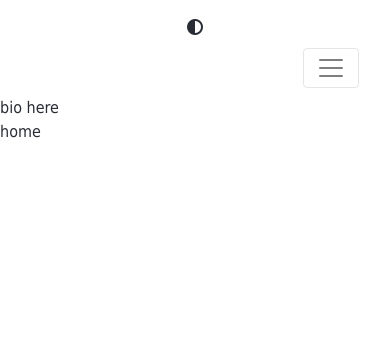
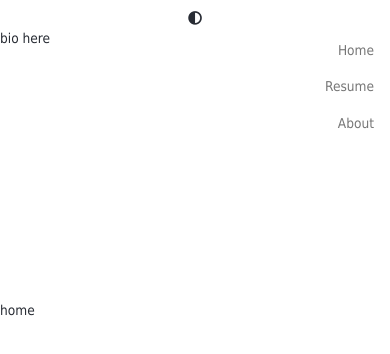
Before and after one commit to hnbarr/heatherbarr, a React (Create React App) app: page / in a window 390 px wide. Shown: the top 354 px of the page. Built offline with nearby package versions, Linux system fonts and the light colour scheme.

Commit message:
adjusted order of components to fit layout with toggler in nav

```diff
--- a/src/App.js
+++ b/src/App.js
@@ -1,9 +1,10 @@
 import React,  { useState } from 'react';
-import { BrowserRouter } from 'react-router-dom'
+import { BrowserRouter, NavLink } from 'react-router-dom'
 import Router from './Router'
 import {ThemeProvider} from "styled-components";
 import { GlobalStyles } from "./components/GlobalStyles";
 import { lightTheme, darkTheme } from "./components/Theme"
+import Contact from './components/Contact';
 
 function App() {
   const [theme, setTheme] = useState('light');
@@ -16,10 +17,25 @@ function App() {
     <>
     <GlobalStyles/>
     <BrowserRouter>
-    <div id="themeToggle">
-      <i className="fa fa-adjust" onClick={themeToggler}></i>
-    </div>
+        <div className="row d-none d-md-block">
+          <div className="col-12">
+            <div id="themeToggle">
+              <i className="fa fa-adjust" onClick={themeToggler}></i>
+            </div>
+          </div>
+          <div className="col-12 col-md-6">
+            <Contact />
+          </div>
+        </div>
         <div>
+        <div className="row d-md-none" id="mobileTopPane">
+              <div className="col-12 col-md-6">
+                <div id="themeToggle">
+                  <i className="fa fa-adjust" onClick={themeToggler}></i>
+                </div>
+                <Contact />
+              </div>
+            </div>
             <Router />
         </div>
       </BrowserRouter>
--- a/src/Router.js
+++ b/src/Router.js
@@ -16,7 +16,7 @@ const Router = () => {
                     <Navbar/>
                 </div>
                 <div className="col-12 col-md-6">
-                    <Contact />
+                    {/* <Contact /> */}
                 </div>
                 <div className="col-12 col-md-6">
                     <BrowserRouter>
--- a/src/components/Navbar.js
+++ b/src/components/Navbar.js
@@ -3,13 +3,12 @@ import React, { Component } from 'react'
 export default class Navbar extends Component {
     render() {
         return (
-            <div className="col-12 d-md-none">
-                <nav className="navbar navbar-expand-lg navbar-light d-md-none">
+            <nav className="navbar fixed-top">
                 <a className="navbar-brand" href="/Home"></a>
-                    <button className="navbar-toggler" type="button" data-toggle="collapse" data-target="#navDropdownMenu" aria-controls="navDropdownMenu" aria-expanded="false" aria-label="Toggle navigation">
+                {/* <button className="navbar-toggler" type="button" data-toggle="collapse" data-target="#navDropdownMenu" aria-controls="navDropdownMenu" aria-expanded="false" aria-label="Toggle navigation">
                     <span className="navbar-toggler-icon"></span>
-                    </button>
-                    <div className="collapse navbar-collapse" id="navDropdownMenu">
+                </button> */}
+                <div className="" id="navDropdownMenu">
                     <div className="navbar-nav">
                     <a className="nav-item nav-link active" href="/">Home <span className="sr-only">(current)</span></a>
                     <a className="nav-item nav-link" href="/Resume">Resume</a>
@@ -17,7 +16,6 @@ export default class Navbar extends Component {
                     </div>
                 </div>
             </nav>
-            </div>
         )
     }
 }
--- a/src/main.css
+++ b/src/main.css
@@ -1,3 +1,7 @@
+body {
+  font-size: .85rem;
+}
+
 ul.navtabs {
   list-style-type: none;
 }
@@ -6,7 +10,6 @@ ul.navtabs li.nav-item {
   width: -webkit-fit-content;
   width: -moz-fit-content;
   width: fit-content;
-  font-size: .8rem;
 }
 
 ul.navtabs li.nav-item a {
@@ -19,21 +22,43 @@ ul.navtabs li.nav-item .active {
   text-align: center;
 }
 
+ul.navtabsMobile {
+  list-style-type: none;
+}
+
+ul.navtabsMobile li.nav-item a {
+  color: #767676;
+}
+
+ul.navtabsMobile li.nav-item .active {
+  border-bottom: 1px solid #767676;
+  border-bottom-width: thin;
+  text-align: center;
+}
+
 #themeToggle {
   text-align: center;
-  margin-top: 1rem;
+  margin-top: .5rem;
 }
 
 #themeToggle .btn {
   outline: none;
 }
 
-.navbar .navbar-toggler-icon {
-  color: #767676;
-  outline: none;
+.navbar {
+  margin-top: 1.5rem;
 }
 
-.navbar .navbar-nav .nav-item {
+.navbar .nav-item {
+  text-align: right;
   color: #767676;
 }
+
+#mobileTopPane {
+  height: 300px;
+}
+
+#activePane {
+  margin-top: 300px;
+}
 /*# sourceMappingURL=main.css.map */
--- a/src/main.scss
+++ b/src/main.scss
@@ -10,13 +10,31 @@
 //     text-align: center;
 // }
 
+body {
+    font-size: .85rem;
+}
+
 $universalGrey: #767676;
+$universalPurple: #BB86FC;
 
 ul.navtabs {
     list-style-type: none;
     li.nav-item{
         width: fit-content;
-        font-size: .8rem;
+        a {
+            color: $universalGrey;
+        }
+        .active {
+            border-bottom: 1px solid $universalGrey;
+            border-bottom-width: thin;
+            text-align: center;
+        }
+    }
+}
+
+ul.navtabsMobile {
+    list-style-type: none;
+    li.nav-item{
         a {
             color: $universalGrey;
         }
@@ -30,18 +48,23 @@ ul.navtabs {
 
 #themeToggle {
     text-align: center;
-    margin-top: 1rem;
+    margin-top: .5rem;
     .btn{
         outline: none;
     }
 }
 
 .navbar {
-    .navbar-toggler-icon {
-        color: $universalGrey;
-        outline: none;
-    }
-    .navbar-nav .nav-item {
+    margin-top: 1.5rem;
+    .nav-item {
+        text-align: right;
         color: $universalGrey;
     }
 }
+#mobileTopPane {
+    height: 300px;
+}
+
+#activePane {
+    margin-top: 300px;
+}
```
Also changed, not shown: 1 other file (tests, documents, lock files or other folders). Lines whose indentation alone changed are shown as unchanged.
